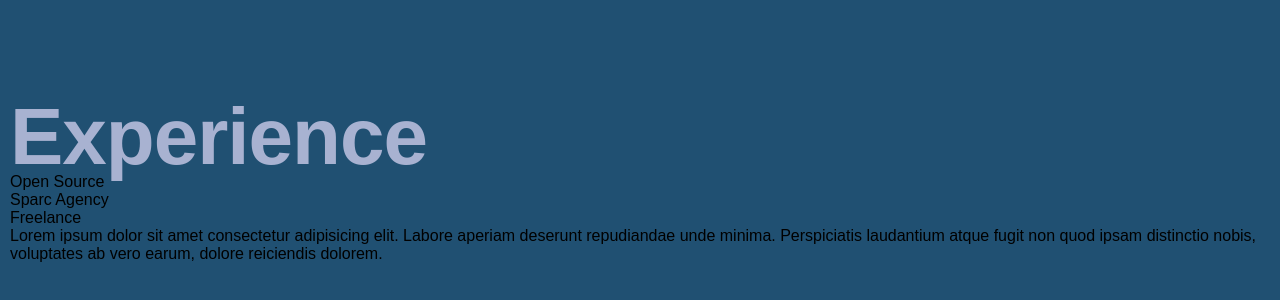
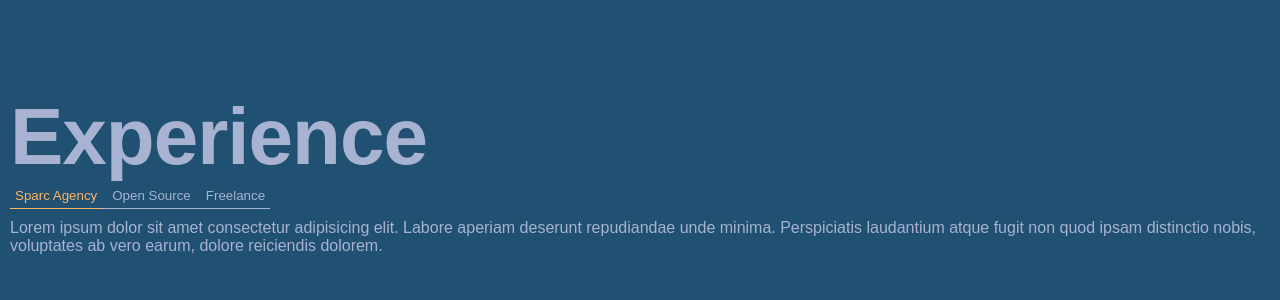
Before and after one commit to patrickbrusven/profile-v3, a React (Create React App) app: page / in a window 1280 px wide. Shown: the part 1510-1810 px from the top of the page. Built offline with nearby package versions, Linux system fonts and the light colour scheme; a web font is replaced by a local one.

Commit message:
experience tab selector animation

```diff
--- a/src/App.scss
+++ b/src/App.scss
@@ -194,4 +194,37 @@ body {
 .experience-section {
   min-height: 100vh;
   padding: 10px;
+  color: var(--fontlight);
+  display: flex;
+  flex-direction: column;
+  row-gap: 10px;
+  &__nav {
+    position: relative;
+    border-bottom: 1px solid var(--fontlight);
+    display: flex;
+    column-gap: 5px;
+    width: max-content;
+    button {
+      cursor: pointer;
+      color: var(--fontlight);
+      background-color: var(--darkBackground);
+      border: none;
+      padding: 5px;
+      transition: background-color 0.2s ease-in, color 0.2s ease-in;
+      &:hover {
+        color: var(--fontHighlight);
+        background-color: var(--darkist);
+      }
+    }
+    .current-tab {
+      color: var(--fontHighlight);
+    }
+    .slected-tab-underline {
+      position: absolute;
+      height: 1px;
+      bottom: -1px;
+      background-color: var(--fontHighlight);
+      transition: width 0.2s ease-in, left 0.2s ease-in;
+    }
+  }
 }
--- a/src/ExperienceSection.jsx
+++ b/src/ExperienceSection.jsx
@@ -1,14 +1,59 @@
+import { useEffect, useState } from "react";
+let starterStyle = {
+  width: "92px",
+  left: "0px",
+  bottom: "-1px",
+};
 function ExperienceSection() {
+  const [slide, setSlide] = useState(0);
+  const [navStyle, setNavStyle] = useState(starterStyle);
+
+  useEffect(() => {
+    const tabRect = document
+      .getElementById(`tab-${slide}`)
+      .getBoundingClientRect();
+    const navRect = document.getElementById("tab-nav").getBoundingClientRect();
+    updateUnderline(tabRect, navRect);
+  }, [slide]);
+
+  const updateUnderline = (tabRect, navRect) => {
+    const clacLeft = tabRect.left - navRect.left;
+    const styleUpdate = {
+      width: `${tabRect.width}px`,
+      left: `${clacLeft}px`,
+    };
+    setNavStyle(styleUpdate);
+  };
+
   return (
     <div className="experience-section">
       <div>
         <h5 className="subheading-text">Experience</h5>
       </div>
-      <ul>
-        <li>Open Source</li>
-        <li>Sparc Agency</li>
-        <li>Freelance</li>
-      </ul>
+      <div className="experience-section__nav" id="tab-nav">
+        <span className="slected-tab-underline" style={navStyle}></span>
+        <button
+          id="tab-0"
+          onClick={() => setSlide(0)}
+          className={slide === 0 ? "current-tab" : undefined}
+        >
+          Sparc Agency
+        </button>
+        <button
+          id="tab-1"
+          onClick={() => setSlide(1)}
+          className={slide === 1 ? "current-tab" : undefined}
+        >
+          Open Source
+        </button>
+        <button
+          id="tab-2"
+          onClick={() => setSlide(2)}
+          className={slide === 2 ? "current-tab" : undefined}
+        >
+          Freelance
+        </button>
+      </div>
       <div className="experience-section__card">
         <p>
           Lorem ipsum dolor sit amet consectetur adipisicing elit. Labore
```
